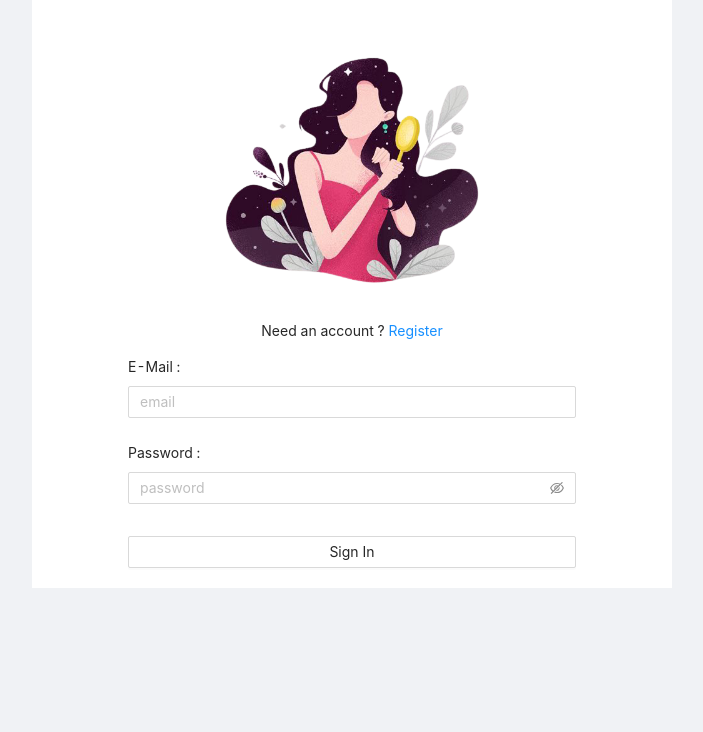
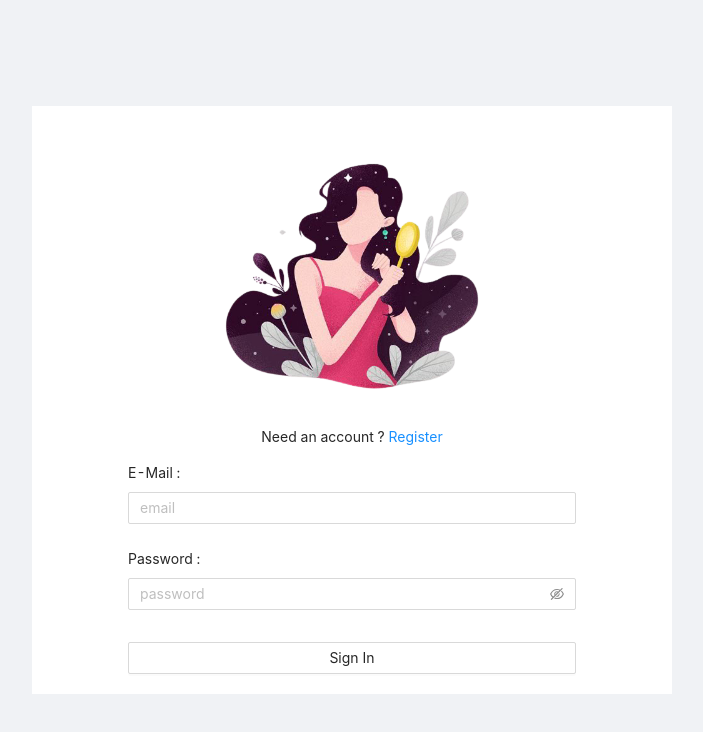
Before and after one commit to 61010822/dechosanpe-web, a React (Create React App) app: page /login in a window 1280 px wide. Shown: the top 732 px of the page, without its empty margins (288-991 px from the left). Built offline with nearby package versions, Linux system fonts and the light colour scheme; no server answers.

Commit message:
💄loginui

```diff
--- a/src/screens/LoginScreen.js
+++ b/src/screens/LoginScreen.js
@@ -44,9 +44,10 @@ export default function LoginScreen () {
   if (auth) return <Redirect to="/" />
 
   return (
-    <Layout style={{ minHeight: '100vh' }}>
+    <div style={{height: '100vh',display: 'flex',justifyContent:'center',alignItems:'center',background:'#f0f2f5'}}>
+    <Layout >
       <Row justify="center">
-        <Col style={{ background: 'white', padding: '20px' }} xs={24} md={12}>
+        <Col style={{background: 'white', padding: '20px'}} xs={24} md={12}>
             <Image width={400} preview={false} src={require('../assets/img/logo.png').default} />
             <Paragraph>Need an account ? <Link to="/register">Register</Link></Paragraph>
             <Content style={{ textAlign: 'center' }}>
@@ -67,5 +68,6 @@ export default function LoginScreen () {
         </Col>
       </Row>
     </Layout>
+    </div>
   )
 }
```
